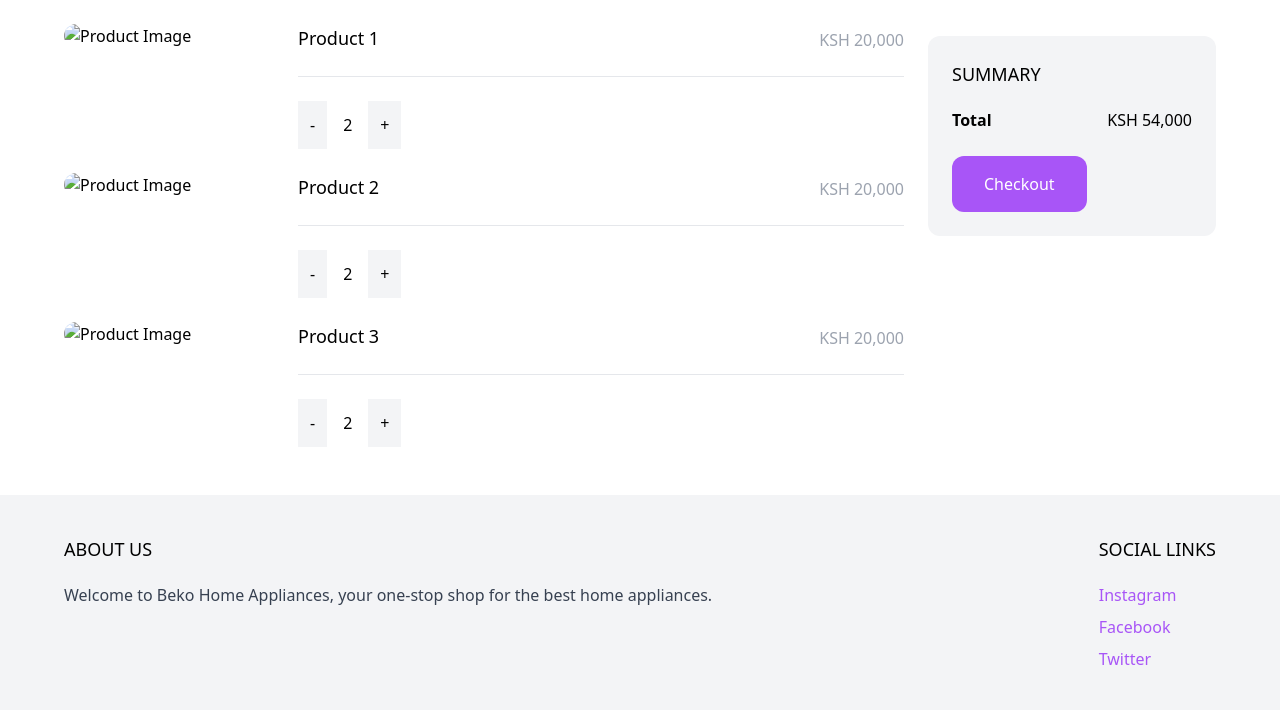
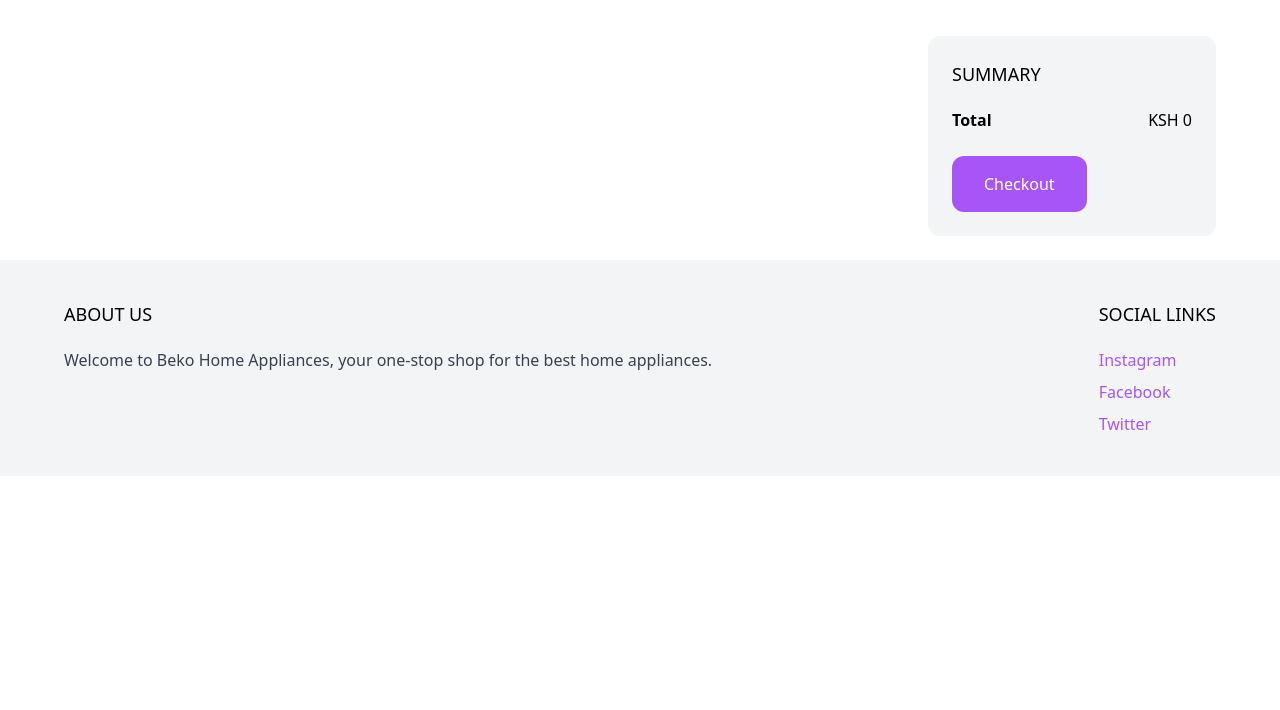
Before and after one commit to danndongi02/bekoHomeAppliances, a Django app: template cart/templates/cart/cart.html in a window 1280 px wide. Shown: the part 77-787 px from the top of the page. Run offline with Django 4.2, Linux system fonts and the light colour scheme; the template is opened without the code that fills it, so the values that code supplies are empty; some libraries are stand-ins or nearby versions.

Commit message:
Updated cart functions

```diff
--- a/bekoHomeAppliances/settings.py
+++ b/bekoHomeAppliances/settings.py
@@ -29,6 +29,7 @@ ALLOWED_HOSTS = []
 
 LOGOUT_REDIRECT_URL = '/'
 LOGIN_REDIRECT_URL = '/'
+LOGIN_URL = '/login'
 
 SESSION_COOKIE_AGE = 86400
 CART_SESSION_ID = 'cart'
--- a/cart/cart.py
+++ b/cart/cart.py
@@ -16,6 +16,11 @@ class Cart(object):
         for p in self.cart.keys():
             self.cart[str(p)]['product'] = Product.objects.get(pk=p)
 
+        for item in self.cart.values():
+            item['total_price'] = item['product'].price * item['quantity']
+
+            yield item
+
     def __len__(self):
         return sum(item['quantity'] for item in self.cart.values())
 
@@ -30,7 +35,7 @@ class Cart(object):
             self.cart[product_id] = {'quantity': 1, 'id': product_id}
 
         if update_quantity:
-            self.cart[product_id]['quantity'] ++ int(quantity)
+            self.cart[product_id]['quantity'] += int(quantity)
 
             if self.cart[product_id]['quantity'] == 0:
                 self.remove(product_id)
@@ -41,3 +46,10 @@ class Cart(object):
         if product_id in self.cart:
             del self.cart[product_id]
             self.save()
+
+    def get_total_cost(self):
+        for p in self.cart.keys():
+            self.cart[str(p)]['product'] = Product.objects.get(pk=p)
+
+
+        return sum(item['product'].price * item['quantity'] for item in self.cart.values())
--- a/cart/templates/cart/cart.html
+++ b/cart/templates/cart/cart.html
@@ -1,4 +1,6 @@
 {% extends 'core/base.html' %}
+
+{% load humanize %}
 
 {% block title %}Cart{% endblock title %}
 
@@ -7,73 +9,29 @@
 
         <div class="products w-full lg:w-3/4">
 
+            {% for item in cart %}
                 <div class="product mb-6 flex pr-6">
                     <a href="#" class="w-1/4">
-                    <img src="#" alt="Product Image" class="hover:shadow-lg rounded-xl">
+                        <img src="{{ item.product.get_thumbnail }}" alt="{{ item.product.name }}" class="hover:shadow-lg rounded-xl">
                     </a>
 
                     <div class="w-3/4 pl-6">
                         <div class="flex justify-between">
-                        <a href="#" class="text-lg">Product 1</a>
+                            <a href="#" class="text-lg">{{ item.product.name }}</a>
 
-                        <span class="mb-6 pt-1 text-gray-400">KSH 20,000</span>
+                            <span class="mb-6 pt-1 text-gray-400">KSH {{ item.total_price | intcomma }}</span>
                         </div>
 
                         <hr>
 
                         <div class="quantity mt-6 flex items-center space-x-4">
                             <a href="#" class="p-3 bg-gray-100">-</a>
-                        <span>2</span>
+                            <span>{{ item.quantity }}</span>
                             <a href="#" class="p-3 bg-gray-100">+</a>
                         </div>
                     </div>
                 </div>
-
-            {% comment %} Product 2 {% endcomment %}
-            <div class="product mb-6 flex pr-6">
-                <a href="#" class="w-1/4">
-                    <img src="#" alt="Product Image" class="hover:shadow-lg rounded-xl">
-                </a>
-
-                <div class="w-3/4 pl-6">
-                    <div class="flex justify-between">
-                        <a href="#" class="text-lg">Product 2</a>
-
-                        <span class="mb-6 pt-1 text-gray-400">KSH 20,000</span>
-                    </div>
-
-                    <hr>
-
-                    <div class="quantity mt-6 flex items-center space-x-4">
-                        <a href="#" class="p-3 bg-gray-100">-</a>
-                        <span>2</span>
-                        <a href="#" class="p-3 bg-gray-100">+</a>
-                    </div>
-                </div>
-            </div>
-
-            {% comment %} Product 3 {% endcomment %}
-            <div class="product mb-6 flex pr-6">
-                <a href="#" class="w-1/4">
-                    <img src="#" alt="Product Image" class="hover:shadow-lg rounded-xl">
-                </a>
-
-                <div class="w-3/4 pl-6">
-                    <div class="flex justify-between">
-                        <a href="#" class="text-lg">Product 3</a>
-
-                        <span class="mb-6 pt-1 text-gray-400">KSH 20,000</span>
-                    </div>
-
-                    <hr>
-
-                    <div class="quantity mt-6 flex items-center space-x-4">
-                        <a href="#" class="p-3 bg-gray-100">-</a>
-                        <span>2</span>
-                        <a href="#" class="p-3 bg-gray-100">+</a>
-                    </div>
-                </div>
-            </div>
+            {% endfor %}
 
         </div>
 
@@ -82,10 +40,10 @@
 
             <div class="mb-6 flex justify-between">
                 <span class="font-semibold">Total</span>
-                <span>KSH 54,000</span>
+                <span>KSH {{ cart.get_total_cost | intcomma }}</span>
             </div>
 
-            <a href="#" class="inline-block px-8 py-4 rounded-xl bg-purple-500 hover:bg-purple-700 text-white">Checkout</a>
+            <a href="{% url 'checkout' %}" class="inline-block px-8 py-4 rounded-xl bg-purple-500 hover:bg-purple-700 text-white">Checkout</a>
 
         </div>
     </div>
--- a/cart/views.py
+++ b/cart/views.py
@@ -1,3 +1,4 @@
+from django.contrib.auth.decorators import login_required
 from django.shortcuts import render
 
 from .cart import Cart
@@ -12,5 +13,6 @@ def add_to_cart(request, product_id):
 def cart(request):
     return render(request, 'cart/cart.html')
 
+@login_required
 def checkout(request):
     return render(request, 'cart/checkout.html')
```
Also changed, not shown: cart/templates/cart/checkout.html (+6 -4 lines), db.sqlite3. Lines whose indentation alone changed are shown as unchanged.
